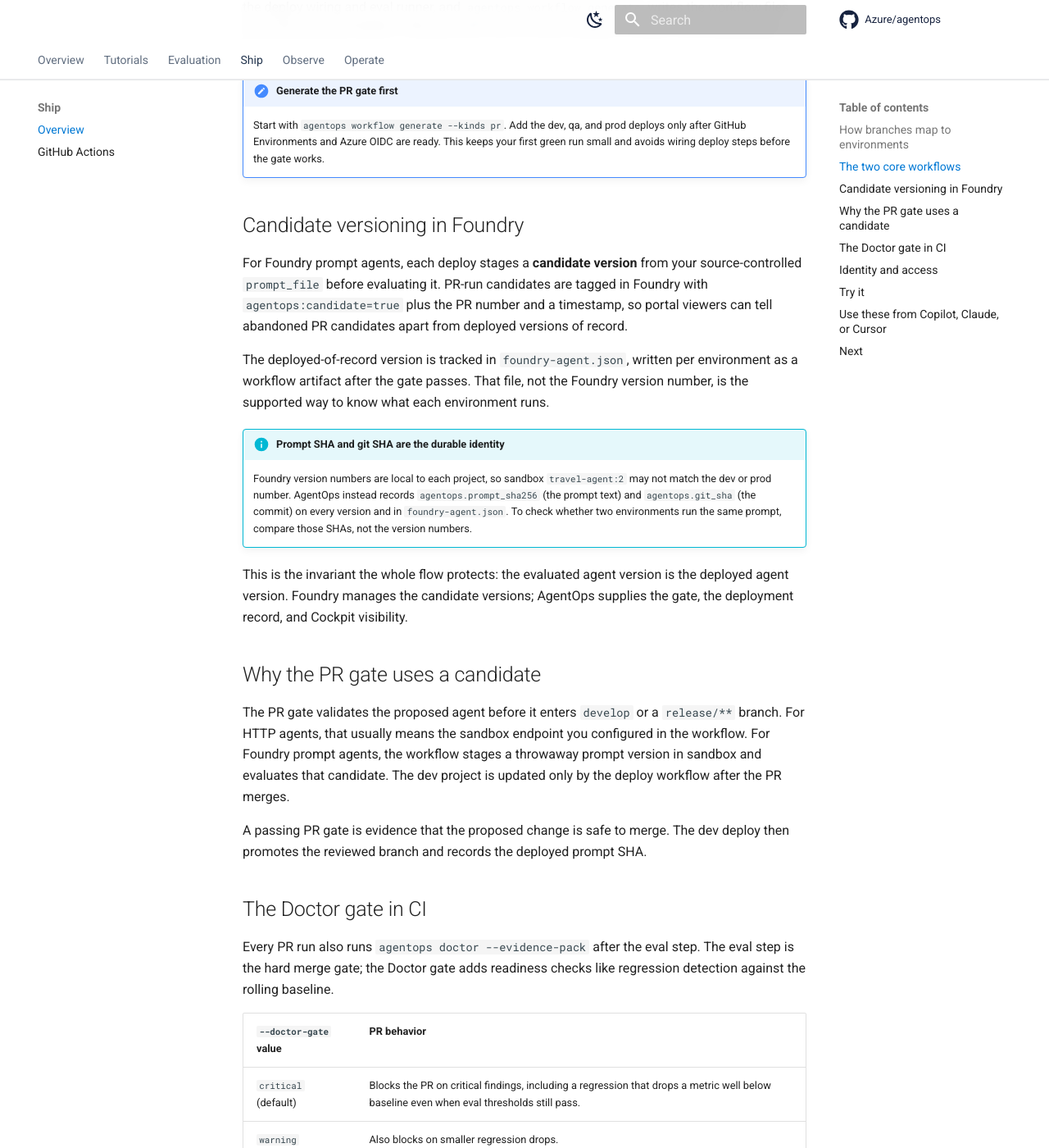
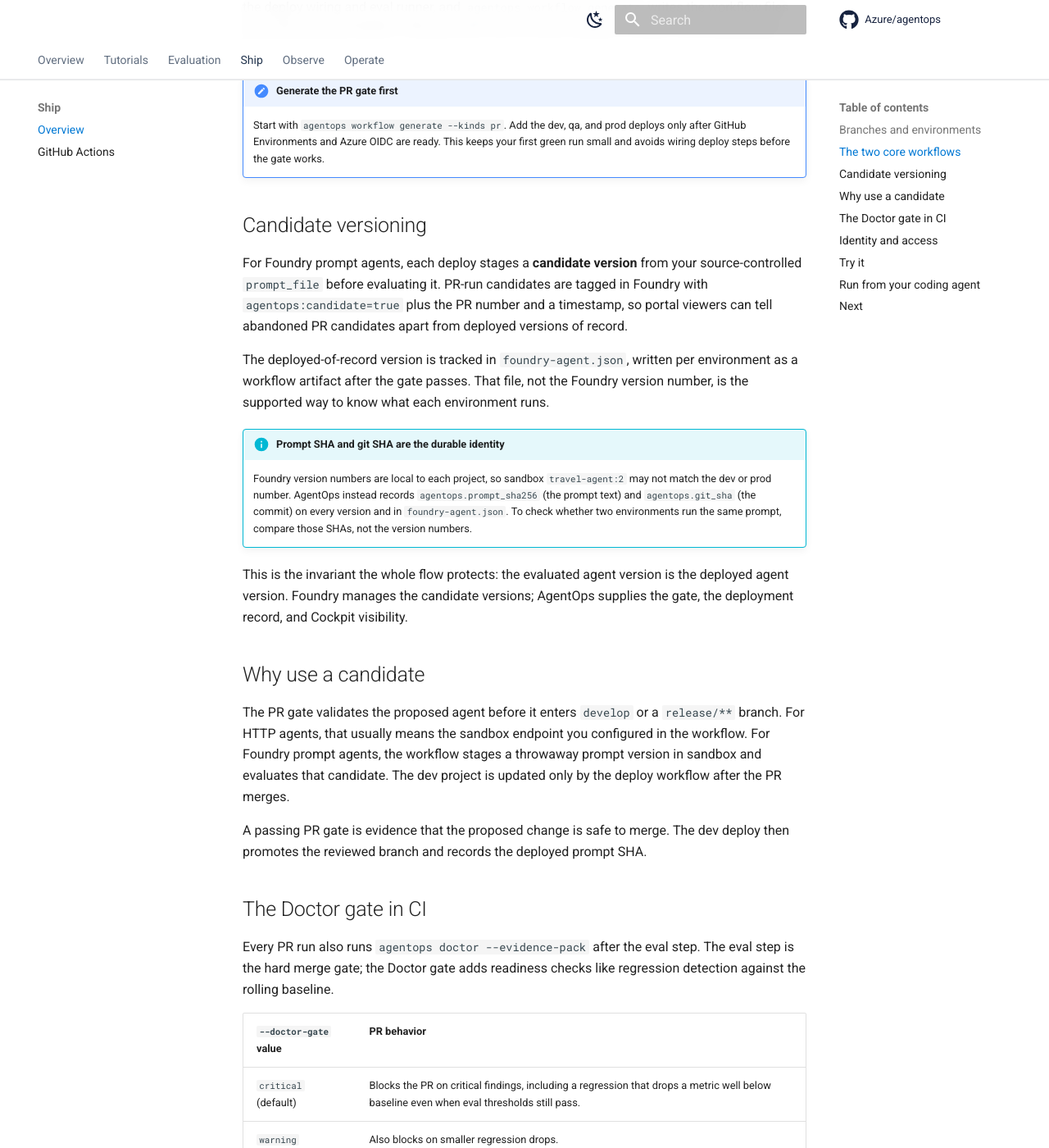
Before and after one commit to Azure/agentops, an MkDocs documentation site: the page built from docs/ship.md, in a window 1280 px wide and 1400 px high, scrolled down 1945 px. Shown: the whole window at 82% size. Built offline with MkDocs 1.6.1 and Material for MkDocs 9.7.7, drawn with Linux system fonts in a browser that asks for light colours; comment, search, counter and statistics services are not loaded; some of the changed text lies outside the part shown.

Commit message:
docs: shorten topic-page headings so ToC entries fit one line
Co-authored-by: Copilot App <223556219+Copilot@users.noreply.github.com>

````diff
--- a/docs/ship.md
+++ b/docs/ship.md
@@ -10,7 +10,7 @@ and the OIDC and RBAC setup steps, see
 [AgentOps on GitHub Actions](ci-github-actions.md). This page is the overview
 that explains why the pieces fit together.
 
-## How branches map to environments
+## Branches and environments
 
 AgentOps assumes a GitFlow-style branch model. Feature PRs run an eval against
 the candidate agent before merge. The PR from `release/**` to `main` is a manual
@@ -88,7 +88,7 @@ analysis, the plan and the generated files do not drift.
     keeps your first green run small and avoids wiring deploy steps before the
     gate works.
 
-## Candidate versioning in Foundry
+## Candidate versioning
 
 For Foundry prompt agents, each deploy stages a **candidate version** from your
 source-controlled `prompt_file` before evaluating it. PR-run candidates are
@@ -112,7 +112,7 @@ This is the invariant the whole flow protects: the evaluated agent version is
 the deployed agent version. Foundry manages the candidate versions; AgentOps
 supplies the gate, the deployment record, and Cockpit visibility.
 
-## Why the PR gate uses a candidate
+## Why use a candidate
 
 The PR gate validates the proposed agent before it enters `develop` or a
 `release/**` branch. For HTTP agents, that usually means the sandbox endpoint
@@ -187,7 +187,7 @@ first.
     agentops workflow generate --kinds pr --platform azure-devops
     ```
 
-## Use these from Copilot, Claude, or Cursor
+## Run from your coding agent
 
 Install the AgentOps skills so your coding agent can wire and explain the
 pipeline for you.
````
Also changed, not shown: docs/evaluation.md (+3 -3 lines), docs/observe.md (+2 -2 lines), docs/operate.md (+2 -2 lines), docs/tutorial-http-agent.md (+1 -1 lines).
